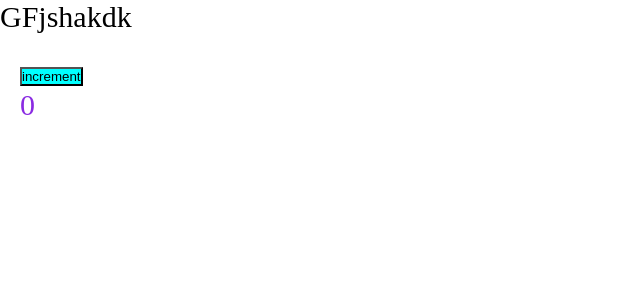
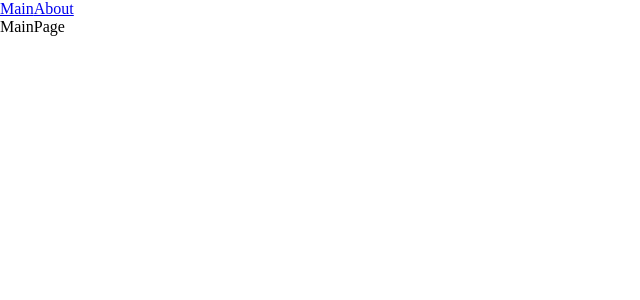
Before and after one commit to aleksey-verin/project-webpack, a React app: page / in a window 1280 px wide. Shown: the top 300 px of the page, without its empty margins (0-640 px from the left). Built offline with nearby package versions, Linux system fonts and the light colour scheme.

Commit message:
feat: added react-router-dom and lazy loading

```diff
--- a/package.json
+++ b/package.json
@@ -15,6 +15,7 @@
     "@types/node": "^20.2.5",
     "@types/react": "^18.2.18",
     "@types/react-dom": "^18.2.7",
+    "@types/react-router-dom": "^5.3.3",
     "@types/webpack": "^5.28.1",
     "@types/webpack-dev-server": "^4.7.2",
     "css-loader": "^6.8.1",
@@ -32,6 +33,7 @@
   },
   "dependencies": {
     "react": "^18.2.0",
-    "react-dom": "^18.2.0"
+    "react-dom": "^18.2.0",
+    "react-router-dom": "^6.14.2"
   }
 }
--- a/src/App.tsx
+++ b/src/App.tsx
@@ -1,15 +1,26 @@
-import { FC } from 'react'
-import { Counter } from './components/Counter'
+import { FC, Suspense } from 'react'
 import './index.scss'
+import { BrowserRouter, Route, Routes } from 'react-router-dom'
+import AboutPage from './pages/AboutPage/AboutPage'
+import MainPage from './pages/MainPage/MainPage'
+import { Link } from 'react-router-dom'
+import { AboutPageAsync } from './pages/AboutPage/AboutPage.async'
+import { MainPageAsync } from './pages/MainPage/MainPage.async'
 
 interface AppProps {}
 
 const App: FC<AppProps> = ({}) => {
   return (
-    <div className='app'>
-      GFjshakdk
-      <Counter />
-    </div>
+    <BrowserRouter>
+      <Link to={'/'}>Main</Link>
+      <Link to={'/about'}>About</Link>
+      <Suspense fallback={<div>Loading...</div>}>
+        <Routes>
+          <Route path={'/about'} element={<AboutPageAsync />} />
+          <Route path={'/'} element={<MainPageAsync />} />
+        </Routes>
+      </Suspense>
+    </BrowserRouter>
   )
 }
 
--- /dev/null
+++ b/src/pages/AboutPage/AboutPage.async.tsx
@@ -0,0 +1,10 @@
+import { lazy } from 'react'
+
+export const AboutPageAsync = lazy(
+  () =>
+    new Promise((resolve) => {
+      // @ts-ignore
+      // Для теста загрузки компонента
+      setTimeout(() => resolve(import('./AboutPage')), 1000)
+    })
+)
--- /dev/null
+++ b/src/pages/AboutPage/AboutPage.tsx
@@ -0,0 +1,9 @@
+import { FC } from 'react'
+
+interface AboutPageProps {}
+
+const AboutPage: FC<AboutPageProps> = ({}) => {
+  return <div>AboutPage</div>
+}
+
+export default AboutPage
--- /dev/null
+++ b/src/pages/MainPage/MainPage.async.tsx
@@ -0,0 +1,10 @@
+import { lazy } from 'react'
+
+export const MainPageAsync = lazy(
+  () =>
+    new Promise((resolve) => {
+      // @ts-ignore
+      // Для теста загрузки компонента
+      setTimeout(() => resolve(import('./MainPage')), 1000)
+    })
+)
--- /dev/null
+++ b/src/pages/MainPage/MainPage.tsx
@@ -0,0 +1,9 @@
+import { FC } from 'react'
+
+interface MainPageProps {}
+
+const MainPage: FC<MainPageProps> = ({}) => {
+  return <div>MainPage</div>
+}
+
+export default MainPage
```
Also changed, not shown: 1 other file (tests, documents, lock files or other folders).
